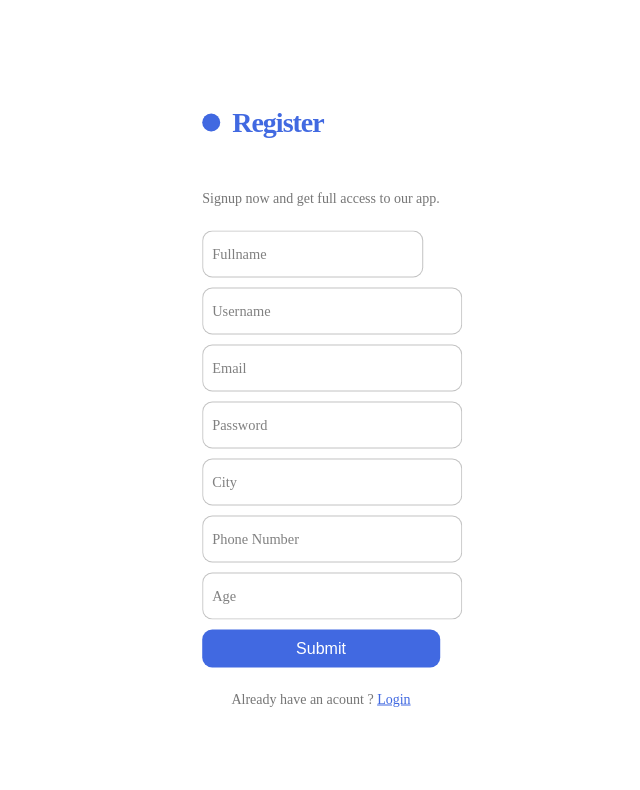
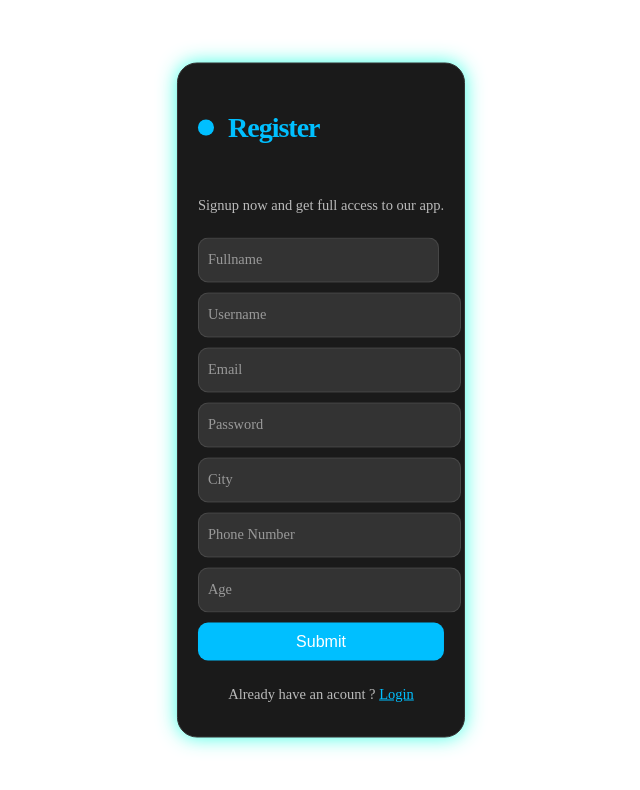
Before and after one commit to supranshu/WritingDesk, an Angular app in the folder WritingDeskFront/: page /signup in a window 1280 px wide. Shown: the top 790 px of the page, without its empty margins (319-959 px from the left). Built offline with nearby package versions, Linux system fonts and the light colour scheme.

Commit message:
dashboard-style

```diff
--- a/WritingDeskFront/src/app/pages/dashboard/dashboard.component.css
+++ b/WritingDeskFront/src/app/pages/dashboard/dashboard.component.css
@@ -503,3 +503,66 @@ footer{
     right: 0;
     opacity: 1;
   }
+
+
+
+
+
+
+  .blog-card {
+    border-radius: 8px;
+    box-shadow: 0 2px 4px rgba(0, 0, 0, 0.1);
+    overflow: hidden;
+    max-width: 500px;
+    margin: 0 auto;
+    background-color: #ffffff;
+    margin-top: 6%;
+    -webkit-box-shadow:0px 0px 19px 4px rgba(255,46,206,0.38);
+-moz-box-shadow: 0px 0px 19px 4px rgba(255,46,206,0.38);
+box-shadow: 0px 0px 19px 4px rgba(255,46,206,0.38);
+  }
+
+  .card-header {
+    background-image: linear-gradient(to right, #ff9a9e, #fad0c4);
+    padding: 10px;
+    height: 50px;
+    display: flex;
+    align-items: center;
+  }
+
+  .username {
+    color: #ffffff;
+    margin: 0;
+    font-size: 18px;
+    font-weight: bold;
+  }
+
+  .card-body {
+    padding: 20px;
+  }
+
+  .blog-title {
+    margin-top: 0;
+    font-size: 20px;
+  }
+
+  .blog-description {
+    margin-bottom: 20px;
+    line-height: 1.5;
+    font-size: 16px;
+  }
+
+  .contact-btn {
+    background-color: #ff9a9e;
+    color: #ffffff;
+    border: none;
+    border-radius: 4px;
+    padding: 10px 20px;
+    font-size: 16px;
+    cursor: pointer;
+    transition: background-color 0.3s ease;
+  }
+
+  .contact-btn:hover {
+    background-color: #ff8589;
+  }
--- a/WritingDeskFront/src/app/pages/dashboard/dashboard.component.html
+++ b/WritingDeskFront/src/app/pages/dashboard/dashboard.component.html
@@ -8,10 +8,8 @@
       <div class = "navbar-nav">
         <a href = "">home</a>
         <a href = "">about</a>
-        <a href = "">blog</a>
-        <div class="user-profile">
-          <a href="#"><i class="fas fa-user"></i></a>
-        </div>
+        <a href = "">Blog</a>
+        <a href = ""><i class="fas fa-user" style="font-size: 24px;"></i></a>
       </div>
     </div>
   </nav>
@@ -22,28 +20,15 @@
 
 
 <!-- Dashboard Component HTML -->
-<div class="container">
-  <div class="row">
-    <div class="col-md-4" *ngFor="let post of posts">
-      <div class="card">
-        <div class="img">
-          <div class="save">
-            <svg class="svg" width="24" height="24" viewBox="0 0 24 24" fill="none" xmlns="http://www.w3.org/2000/svg">
-              <path d="M17.25 0H6.75C5.65 0 4.75 0.9 4.75 2V22L12 18L19.25 22V2C19.25 0.9 18.35 0 17.25 0ZM12 16L5.75 19V3H18.25V19L12 16Z" fill="#CED8DE"/>
-            </svg>
-          </div>
-        </div>
-        <div class="text">
-          <p class="h3" style="font-size: 28px;">{{ post.username }}</p>
-          <p class="p" style="font-size: 22px;">{{ post.blogTitle }}</p>
-          <p>{{ post.blogDescription }}</p>
-          <div style="margin-top: 10px;">
-            <button (click)="contactUser(post.username)">
-              <span>Contact</span>
-            </button>
-          </div>
-        </div>
-      </div>
-    </div>
+
+
+<div class="blog-card">
+  <div class="card-header">
+    <h2 class="username">Username</h2>
+  </div>
+  <div class="card-body">
+    <h3 class="blog-title">Blog Title</h3>
+    <p class="blog-description">Blog description goes here. This is a sample text that can be longer than 30-40 words. The card will automatically adjust its height to fit the content without changing the overall style or shape.</p>
+    <button class="contact-btn">CONTACT</button>
   </div>
 </div>
--- a/WritingDeskFront/src/app/pages/home/home.component.html
+++ b/WritingDeskFront/src/app/pages/home/home.component.html
@@ -9,7 +9,22 @@
             <a href = "">home</a>
             <a href = "">about</a>
             <a href = "">blog</a>
-            <a routerLink="/login">Login</a>
+            <a routerLink="/login" class="login-button" style="background: linear-gradient(140.14deg, #29211d 15.05%, #2b201f 114.99%)
+      padding-box,
+    linear-gradient(142.51deg, #ebd8e6 8.65%, #dbc0d7 88.82%) border-box;
+  border-radius: 7px;
+  border: 2px solid transparent;
+
+  text-shadow: 1px 1px 1px #00000040;
+  box-shadow: 8px 8px 20px 0px #45090059;
+
+  padding: 10px 40px;
+  line-height: 20px;
+  cursor: pointer;
+  transition: all 0.3s;
+  color: white;
+  font-size: 18px;
+  font-weight: 500;">Login</a>
           </div>
         </div>
       </nav>
--- a/WritingDeskFront/src/app/pages/login/login.component.html
+++ b/WritingDeskFront/src/app/pages/login/login.component.html
@@ -1,3 +1,4 @@
+
 <form class="form" style="-webkit-box-shadow:0px 0px 19px 0px rgba(46,255,227,0.9);
 -moz-box-shadow: 0px 0px 19px 0px rgba(46,255,227,0.9);
 box-shadow: 0px 0px 19px 0px rgba(46,255,227,0.9);" (ngSubmit)="login()" >
--- a/WritingDeskFront/src/app/pages/signup/signup.component.css
+++ b/WritingDeskFront/src/app/pages/signup/signup.component.css
@@ -3,10 +3,12 @@
   flex-direction: column;
   gap: 10px;
   max-width: 350px;
-    background-color: #fff;
   padding: 20px;
   border-radius: 20px;
   position: relative;
+  background-color: #1a1a1a;
+  color: #fff;
+  border: 1px solid #333;
   position: absolute;
   top: 50%;
   left: 50%;
@@ -15,29 +17,18 @@
 
 .title {
   font-size: 28px;
-    color: royalblue;
   font-weight: 600;
   letter-spacing: -1px;
   position: relative;
   display: flex;
   align-items: center;
   padding-left: 30px;
-  }
-
-  .title::before,.title::after {
-    position: absolute;
-    content: "";
-    height: 16px;
-    width: 16px;
-    border-radius: 50%;
-    left: 0px;
-    background-color: royalblue;
+  color: #00bfff;
 }
 
 .title::before {
   width: 18px;
   height: 18px;
-    background-color: royalblue;
 }
 
 .title::after {
@@ -46,21 +37,33 @@
   animation: pulse 1s linear infinite;
 }
 
-  .message, .signin {
-    color: rgba(88, 87, 87, 0.822);
-    font-size: 14px;
+.title::before,
+.title::after {
+  position: absolute;
+  content: "";
+  height: 16px;
+  width: 16px;
+  border-radius: 50%;
+  left: 0px;
+  background-color: #00bfff;
+}
+
+.message,
+.signin {
+  font-size: 14.5px;
+  color: rgba(255, 255, 255, 0.7);
 }
 
 .signin {
   text-align: center;
 }
 
-  .signin a {
-    color: royalblue;
+.signin a:hover {
+  text-decoration: underline royalblue;
 }
 
-  .signin a:hover {
-    text-decoration: underline royalblue;
+.signin a {
+  color: #00bfff;
 }
 
 .flex {
@@ -74,51 +77,55 @@
 }
 
 .form label .input {
+  background-color: #333;
+  color: #fff;
   width: 100%;
-    padding: 10px 10px 20px 10px;
+  padding: 20px 05px 05px 10px;
   outline: 0;
   border: 1px solid rgba(105, 105, 105, 0.397);
   border-radius: 10px;
 }
 
 .form label .input + span {
+  color: rgba(255, 255, 255, 0.5);
   position: absolute;
   left: 10px;
-    top: 15px;
-    color: grey;
+  top: 0px;
   font-size: 0.9em;
   cursor: text;
   transition: 0.3s ease;
 }
 
 .form label .input:placeholder-shown + span {
-    top: 15px;
+  top: 12.5px;
   font-size: 0.9em;
 }
 
-  .form label .input:focus + span,.form label .input:valid + span {
-    top: 30px;
+.form label .input:focus + span,
+.form label .input:valid + span {
+  color: #00bfff;
+  top: 0px;
   font-size: 0.7em;
   font-weight: 600;
 }
 
-  .form label .input:valid + span {
-    color: green;
+.input {
+  font-size: medium;
 }
 
 .submit {
   border: none;
   outline: none;
-    background-color: royalblue;
   padding: 10px;
   border-radius: 10px;
   color: #fff;
   font-size: 16px;
   transform: .3s ease;
+  background-color: #00bfff;
 }
 
 .submit:hover {
-    background-color: rgb(56, 90, 194);
+  background-color: #00bfff96;
 }
 
 @keyframes pulse {
--- a/WritingDeskFront/src/app/pages/signup/signup.component.html
+++ b/WritingDeskFront/src/app/pages/signup/signup.component.html
@@ -1,4 +1,7 @@
-<form class="form" (ngSubmit)="signup()" >
+
+<form class="form" (ngSubmit)="signup()" style="-webkit-box-shadow:0px 0px 19px 0px rgba(46,255,227,0.9);
+-moz-box-shadow: 0px 0px 19px 0px rgba(46,255,227,0.9);
+box-shadow: 0px 0px 19px 0px rgba(46,255,227,0.9);">
     <p class="title">Register </p>
     <p class="message">Signup now and get full access to our app. </p>
         <div class="flex">
```
Also changed, not shown: WritingDeskFront/src/assets/login.jpg (added). Lines whose indentation alone changed are shown as unchanged.
